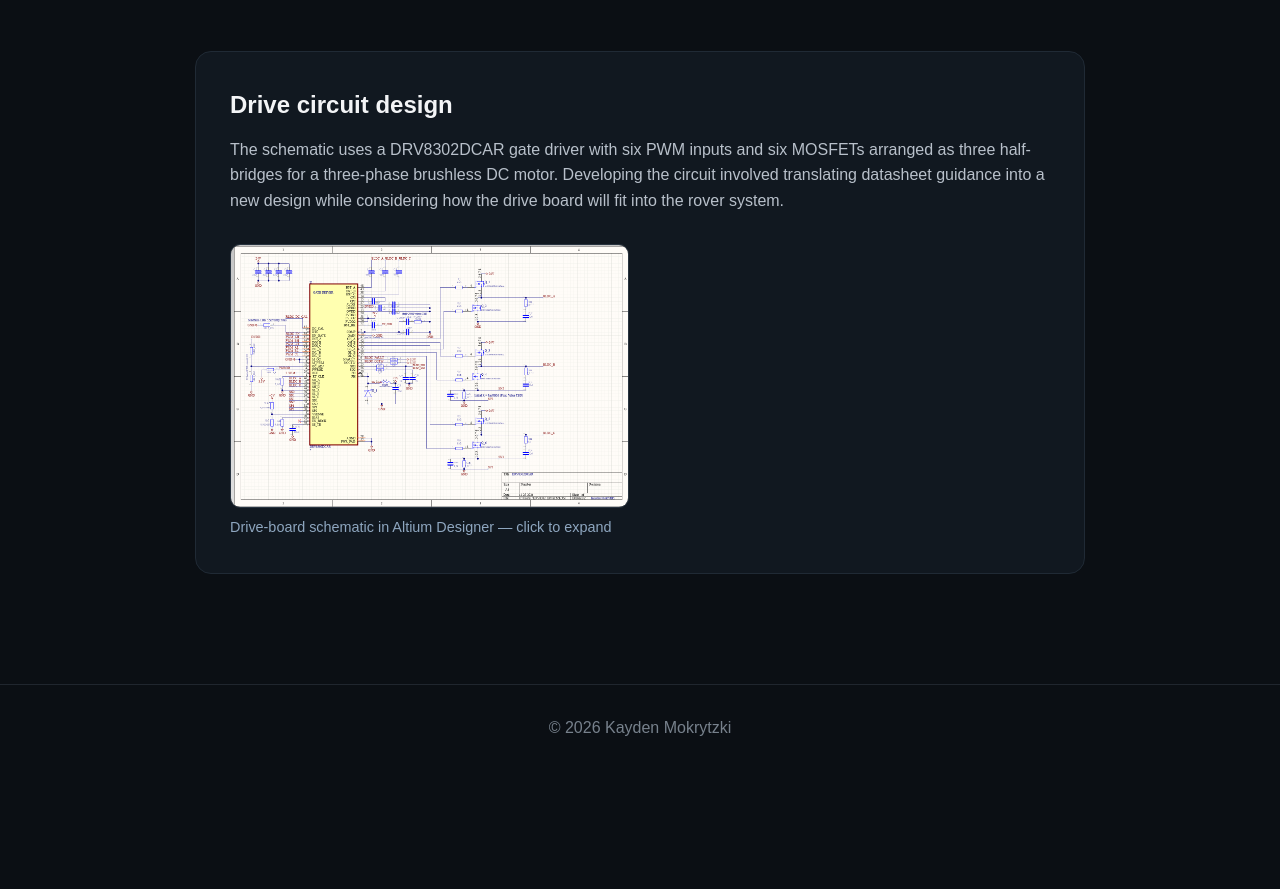
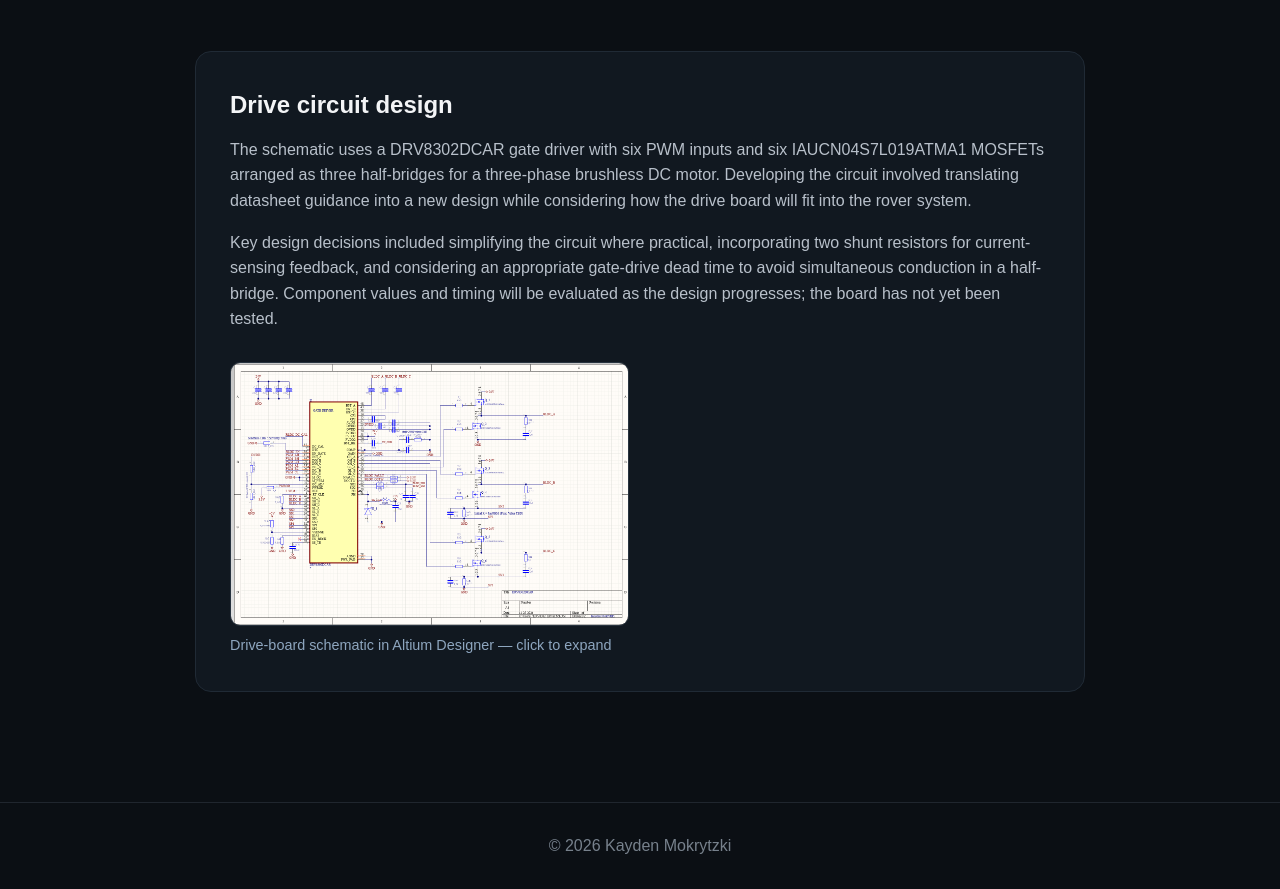
Before and after one commit to kaydenmok/engineering-portfolio, a plain HTML site: page projects/rover-drive-board.html in a window 1280 px wide. Shown: the part 900-1789 px from the top of the page. Before the commit the page ends 1671 px from the top, so only its background shows below. Drawn offline with Linux system fonts and the light colour scheme.

Commit message:
Expand rover drive circuit design details

```diff
--- a/projects/rover-drive-board.html
+++ b/projects/rover-drive-board.html
@@ -23,7 +23,8 @@
     </section>
     <section class="project-detail">
       <h2>Drive circuit design</h2>
-      <p>The schematic uses a DRV8302DCAR gate driver with six PWM inputs and six MOSFETs arranged as three half-bridges for a three-phase brushless DC motor. Developing the circuit involved translating datasheet guidance into a new design while considering how the drive board will fit into the rover system.</p>
+      <p>The schematic uses a DRV8302DCAR gate driver with six PWM inputs and six IAUCN04S7L019ATMA1 MOSFETs arranged as three half-bridges for a three-phase brushless DC motor. Developing the circuit involved translating datasheet guidance into a new design while considering how the drive board will fit into the rover system.</p>
+      <p>Key design decisions included simplifying the circuit where practical, incorporating two shunt resistors for current-sensing feedback, and considering an appropriate gate-drive dead time to avoid simultaneous conduction in a half-bridge. Component values and timing will be evaluated as the design progresses; the board has not yet been tested.</p>
       <div class="media-gallery">
         <figure><img src="../images/DRVSCHEM.png" alt="Altium schematic showing the DRV8302 gate driver and three-phase six-MOSFET power stage"><figcaption>Drive-board schematic in Altium Designer — click to expand</figcaption></figure>
       </div>
```
